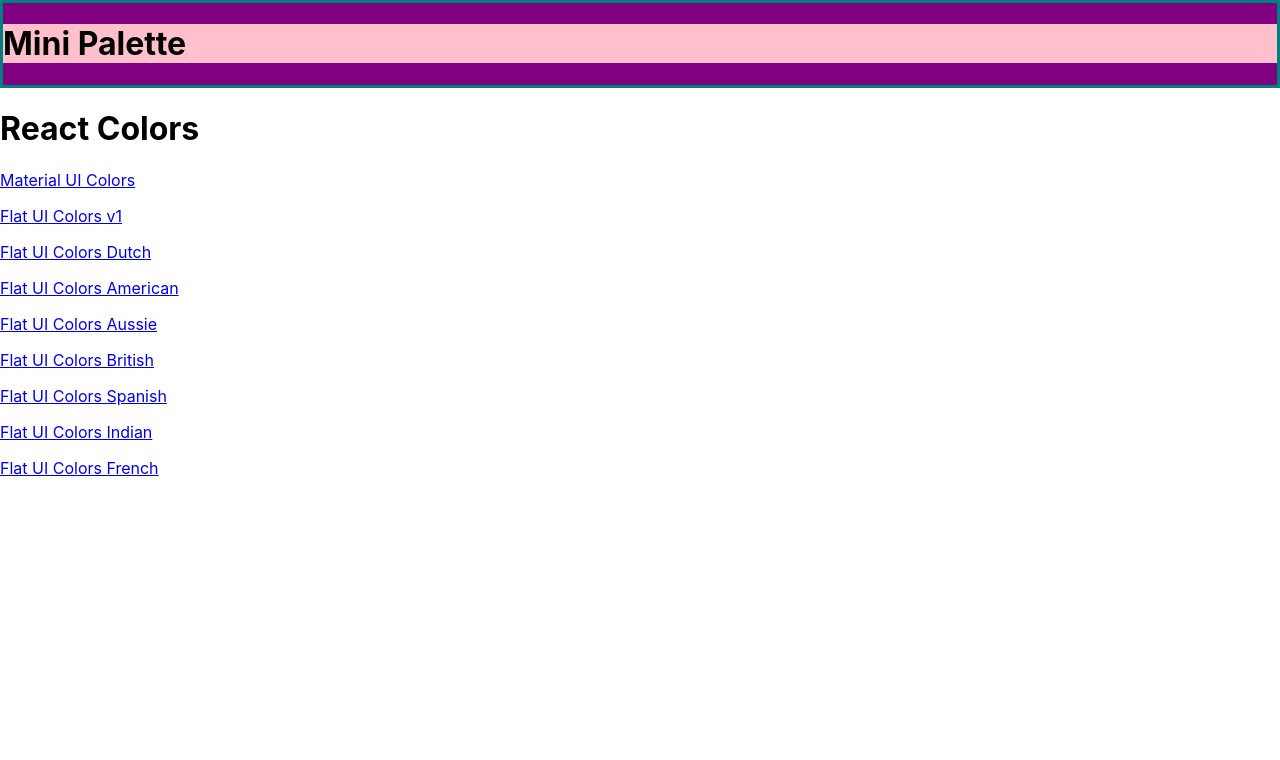
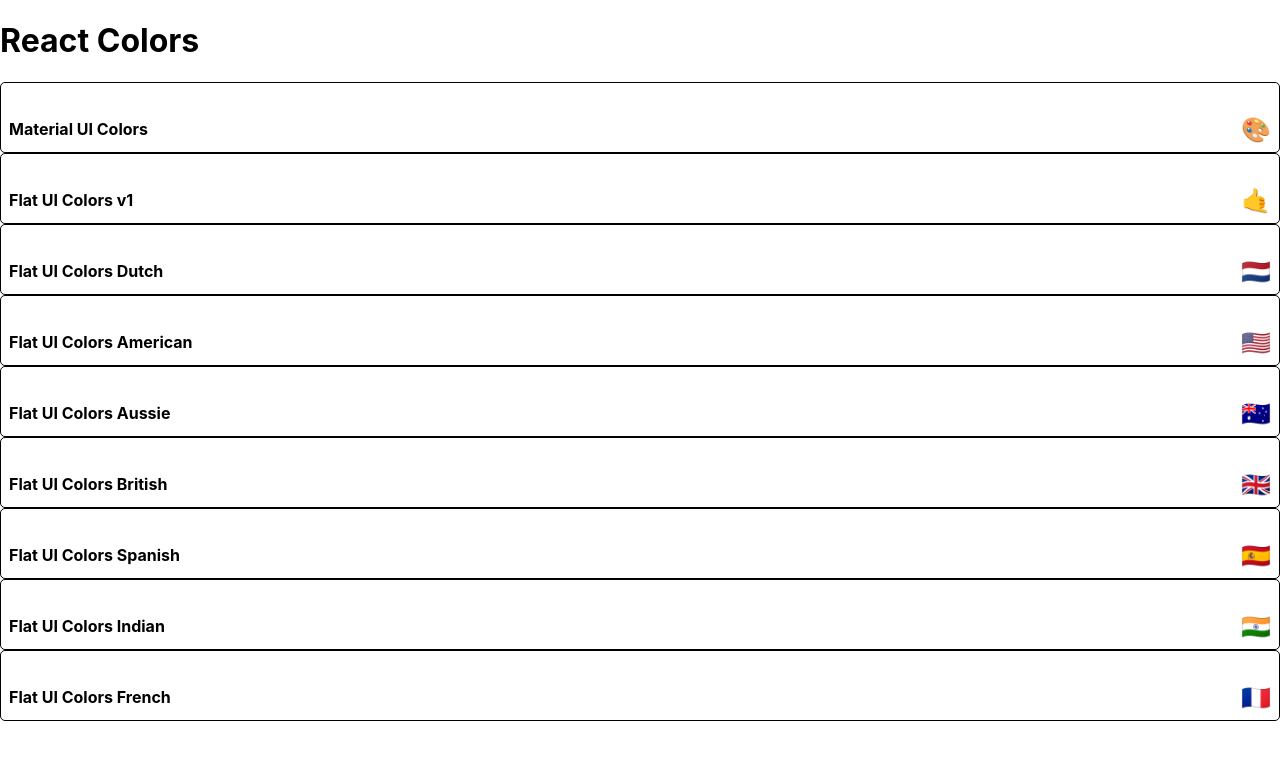
Before and after one commit to G-Wizz/react-colorpicker, a React (Create React App) app: page / in a window 1280 px wide. Shown: the top 760 px of the page. Built offline with nearby package versions, Linux system fonts and the light colour scheme.

Commit message:
start styling miniPalette

```diff
--- a/src/MiniPalette.js
+++ b/src/MiniPalette.js
@@ -2,20 +2,46 @@
 import { withStyles } from "@material-ui/styles";
 
 const styles = {
-  main: {
-    backgroundColor: "purple",
-    border: "3px solid teal"
+  root: {
+    backgroundColor: "white",
+    border: "1px solid black",
+    borderRadius: "5px",
+    padding: "0.5rem",
+    position: "relative",
+    overflow: "hidden",
+    "&:hover": {
+      cursor: "pointer"
+    }
   },
-  secondary: {
-    backgroundColor: "pink"
+  colors: {
+    backgroundColor: "grey"
+  },
+  title: {
+    display: "flex",
+    justifyContent: "space-between",
+    alignItems: "center",
+    margin: "0",
+    color: "black",
+    paddingTop: "0.5rem",
+    fontSize: "1rem",
+    position: "relative"
+  },
+  emoji: {
+    marginLeft: "0.5rem",
+    fontSize: "1.5rem"
   }
 };
 
 function MiniPalette(props) {
-  const { classes } = props;
+  const { classes, paletteName, emoji } = props;
   return (
-    <div className={classes.main}>
-      <h1 className={classes.secondary}>Mini Palette</h1>
+    <div className={classes.root}>
+      <div className={classes.colors}>
+        <p />
+      </div>
+      <h5 className={classes.title}>
+        {paletteName} <span className={classes.emoji}>{emoji}</span>
+      </h5>
     </div>
   );
 }
--- a/src/PaletteList.js
+++ b/src/PaletteList.js
@@ -7,12 +7,9 @@
     const { palettes } = this.props;
     return (
       <div>
-        <MiniPalette />
         <h1>React Colors</h1>
         {palettes.map(palette => (
-          <p>
-            <Link to={`/palette/${palette.id}`}>{palette.paletteName}</Link>
-          </p>
+          <MiniPalette {...palette} />
         ))}
       </div>
     );
```
